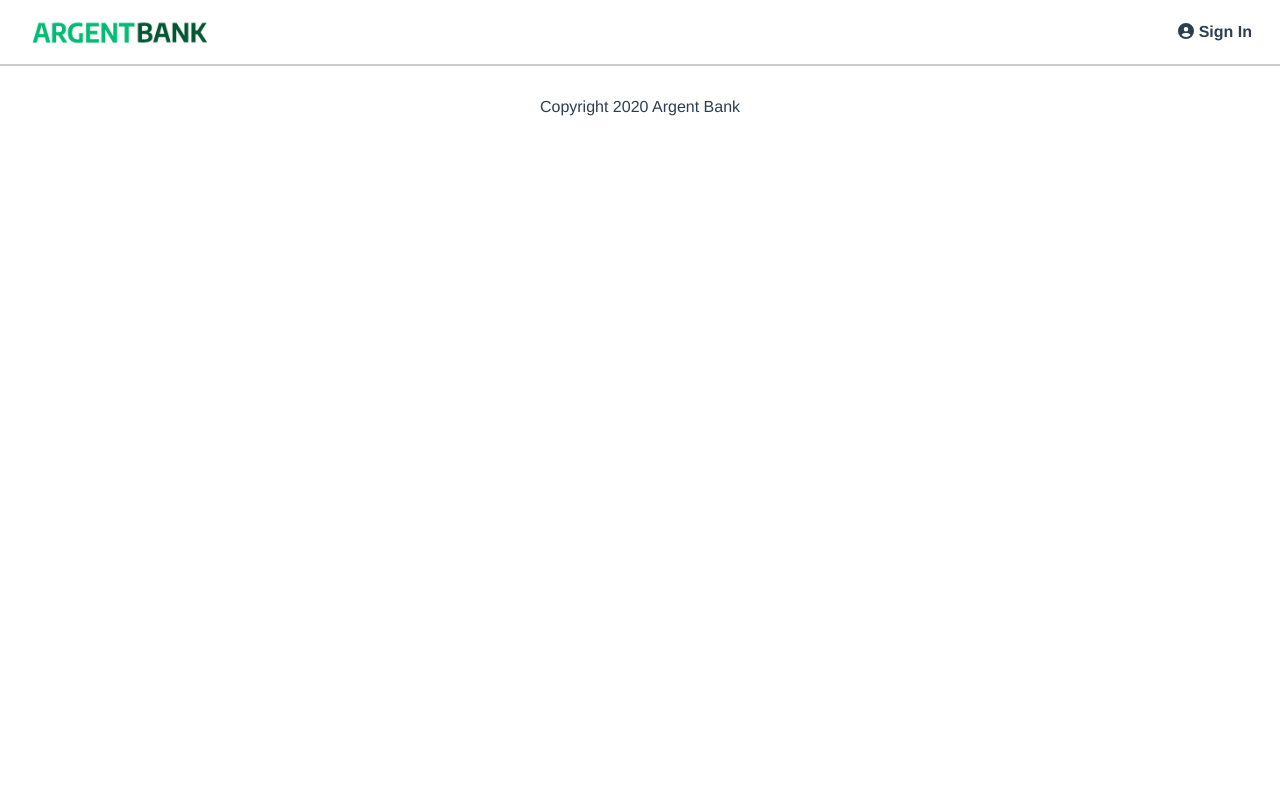
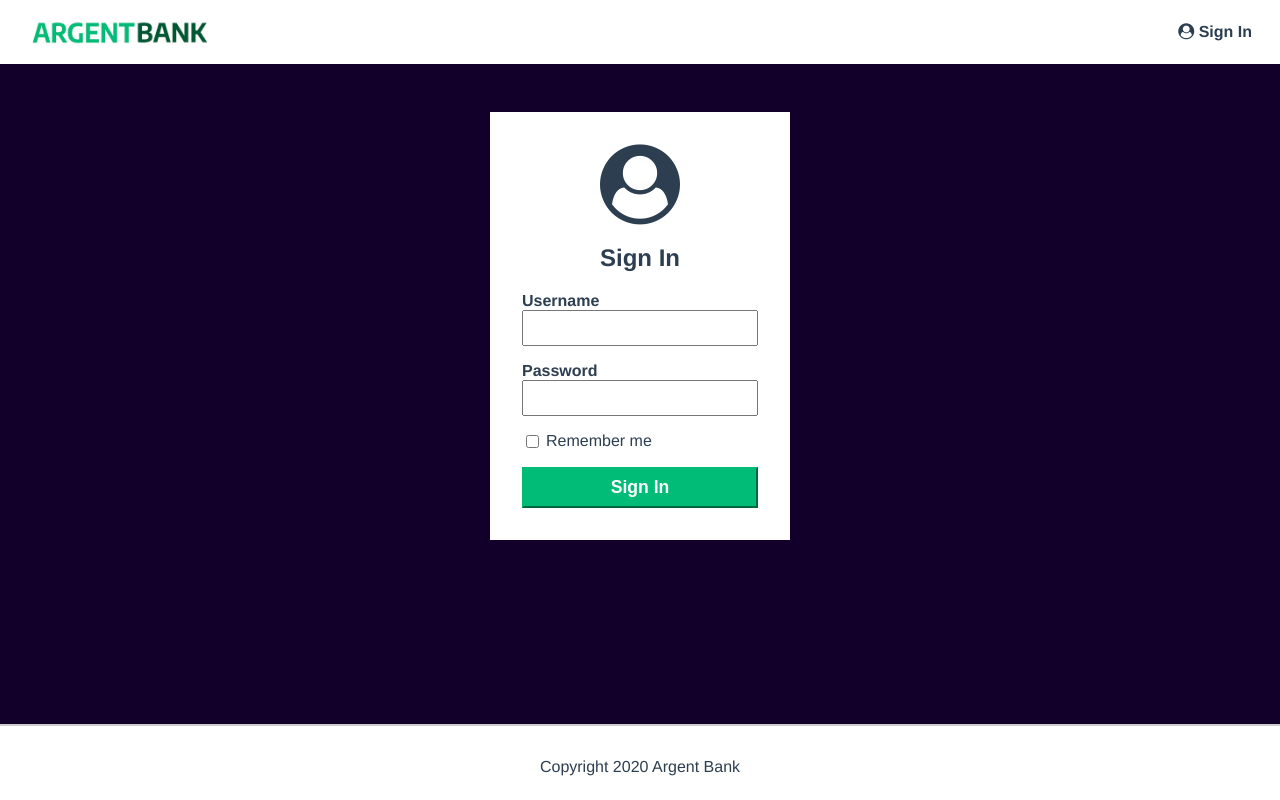
Before and after one commit to CamilleStagiaire/Argent_bank, a React (Create React App) app: page /sign-in in a window 1280 px wide. Built offline with nearby package versions, Linux system fonts and the light colour scheme.

Commit message:
page SignIn

```diff
--- a/package.json
+++ b/package.json
@@ -3,9 +3,6 @@
   "version": "0.1.0",
   "private": true,
   "dependencies": {
-    "@fortawesome/fontawesome-svg-core": "^6.4.2",
-    "@fortawesome/free-solid-svg-icons": "^6.4.2",
-    "@fortawesome/react-fontawesome": "^0.2.0",
     "@reduxjs/toolkit": "^1.9.7",
     "@testing-library/jest-dom": "^5.17.0",
     "@testing-library/react": "^13.4.0",
--- a/public/index.html
+++ b/public/index.html
@@ -15,6 +15,7 @@
       user's mobile device or desktop. See https://developers.google.com/web/fundamentals/web-app-manifest/
     -->
     <link rel="manifest" href="%PUBLIC_URL%/manifest.json" />
+    <link rel="stylesheet" href="https://stackpath.bootstrapcdn.com/font-awesome/4.7.0/css/font-awesome.min.css" />
     <!--
       Notice the use of %PUBLIC_URL% in the tags above.
       It will be replaced with the URL of the `public` folder during the build.
--- a/src/App.jsx
+++ b/src/App.jsx
@@ -1,15 +1,16 @@
 import { BrowserRouter as Router, Routes, Route } from 'react-router-dom';
-import Header from './components/Header';
+import Header from './components/Layout/Header';
 import Home from './pages/Home';
-import Footer from './components/Footer';
+import SignIn from './pages/SignIn';
+import Footer from './components/Layout/Footer';
 
 function App() {
   return (
     <Router>
-     <Header />
+      <Header />
       <Routes>
-        <Route path="/" element={<Home/>} />
-
+        <Route path="/" element={<Home />} />
+        <Route path="/sign-in" element={<SignIn />} />
       </Routes>
       <Footer />
     </Router>
--- a/src/components/Features/index.jsx
+++ b/src/components/Features/index.jsx
@@ -1,4 +1,3 @@
-// Importer les images en haut de votre fichier
 import iconChat from '../../assets/icon-chat.png';
 import iconMoney from '../../assets/icon-money.png';
 import iconSecurity from '../../assets/icon-security.png';
--- a/src/components/Footer/index.jsx
+++ b/src/components/Layout/Footer/index.jsx
@@ -1,7 +1,3 @@
-/**
- * Footer
- * @returns {React.Element}
- */
 const Footer = () => {
   return (
     <footer className="footer">
--- a/src/components/Header/index.jsx
+++ b/src/components/Layout/Header/index.jsx
@@ -1,13 +1,7 @@
 import React from 'react';
 import { Link } from 'react-router-dom';
-import logo from '../../assets/argentBankLogo.png';
-import { FontAwesomeIcon } from '@fortawesome/react-fontawesome';
-import { faUserCircle } from '@fortawesome/free-solid-svg-icons';
+import logo from '../../../assets/argentBankLogo.png';
 
-/**
- * Header
- * @returns {React.Element}
- */
 const Header = () => {
   return (
     <nav className="main-nav">
@@ -17,7 +11,7 @@
         </Link>
         <div>
             <Link className="main-nav-item" to="/sign-in" aria-label="Sign in">
-                <FontAwesomeIcon icon={faUserCircle} /> Sign In
+            <i className="fa fa-user-circle"></i> Sign In
             </Link>
         </div>
     </nav>
--- a/src/pages/Home/index.jsx
+++ b/src/pages/Home/index.jsx
@@ -12,7 +12,7 @@
           <p className="text">Open a savings account with Argent Bank today!</p>
         </section>
       </div>
-        <Features />
+      <Features />
     </main>
   );
 }
--- /dev/null
+++ b/src/pages/SignIn/index.jsx
@@ -0,0 +1,29 @@
+const SignIn = () => {
+  return (
+    <main className="main bg-dark">
+      <section className="sign-in-content">
+        <i className="fa fa-user-circle sign-in-icon"></i>
+        <h1>Sign In</h1>
+        <form>
+          <div className="input-wrapper">
+            <label htmlFor="username">Username</label>
+            <input type="text" id="username" required />
+          </div>
+          <div className="input-wrapper">
+            <label htmlFor="password">Password</label>
+            <input type="password" id="password" required />
+          </div>
+          <div className="input-remember">
+            <input type="checkbox" id="remember-me" />
+            <label htmlFor="remember-me">Remember me</label>
+          </div>
+          <button type="submit" className="sign-in-button">
+            Sign In
+          </button>
+        </form>
+      </section>
+    </main>
+  );
+};
+
+export default SignIn;
--- a/src/style/main.css
+++ b/src/style/main.css
@@ -6,7 +6,7 @@
     color: #2c3e50;
   }
 
-  body {
+  body, #root {
     margin: 0;
     display: flex;
     flex-direction: column;
@@ -165,6 +165,10 @@
     color: #fff;
   }
 
+  .sign-in-button:hover {
+    text-decoration: underline;
+  }
+
   .sign-in-content {
     box-sizing: border-box;
     background-color: white;
```
Also changed, not shown: src/index.css (deleted, +0 -13 lines), src/index.jsx (line endings or trailing spaces), 2 other files (tests, documents, lock files or other folders).
